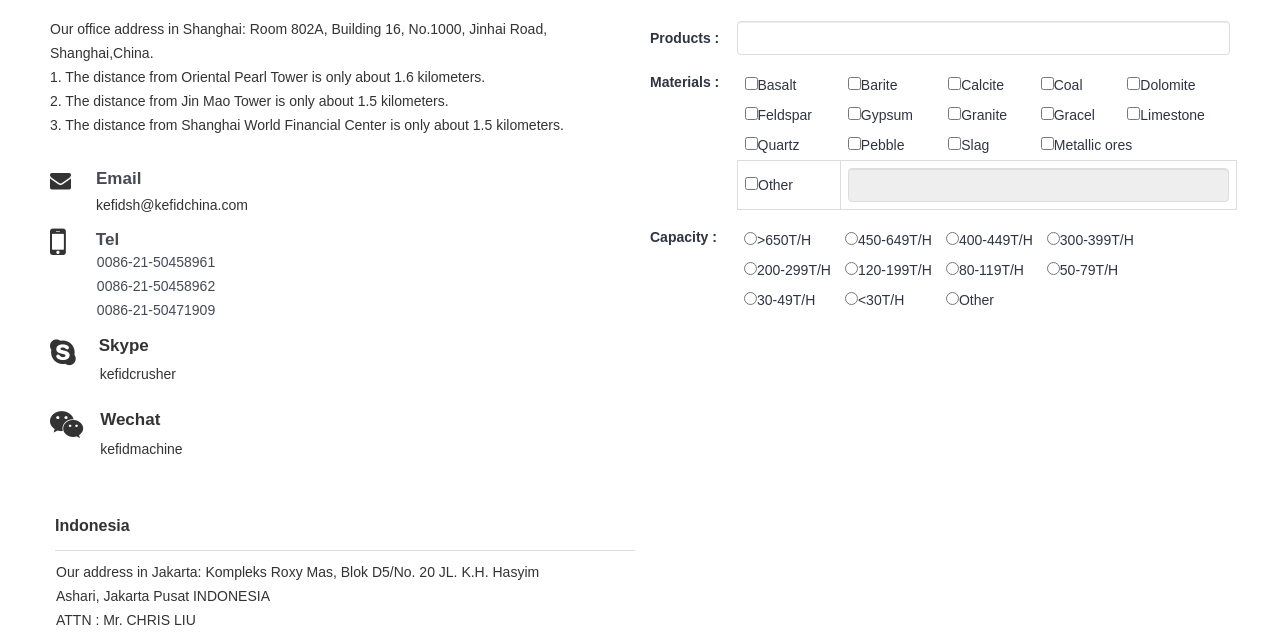
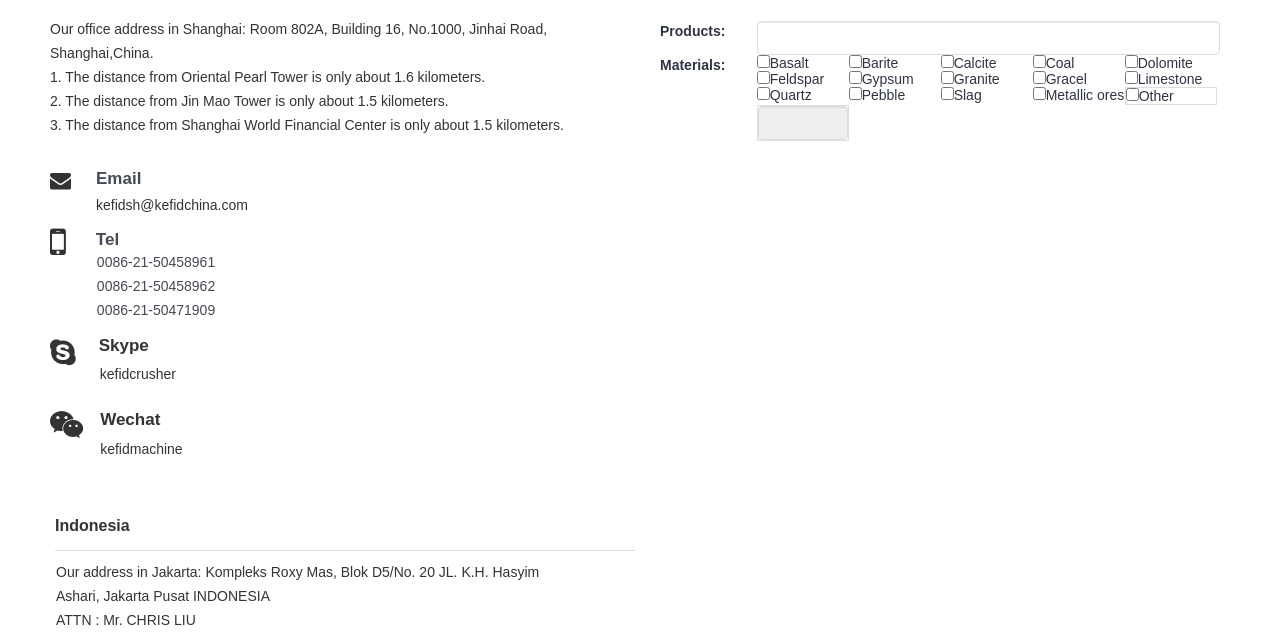
Before and after one commit to ssssyouxi/kefidchina, a plain HTML site: page contact_index.html in a window 1280 px wide. Shown: the part 299-931 px from the top of the page. Drawn offline with Linux system fonts and the light colour scheme.

Commit message:
about 修改

```diff
--- a/contact_index.html
+++ b/contact_index.html
@@ -31,7 +31,8 @@
 			</a>
 		</div>
 	</header>
-	<nav class="container  doc-naver line ">
+	<nav class="container  doc-naver">
+		<div class="line">
 		<div class="xs3 xm3 xb3">
 			<img src="img/public/kefid.png" height="35" width="150">
 			<button class="button icon-navicon margin-top float-right" id="but" data-target="#nav-link1">
@@ -48,6 +49,7 @@
 				<li><a href="#">About Kefid</a></li>
 				<li><a href="#">Contact Us</a></li>
 			</ul>
+		</div>
 		</div>
 	</nav>
 	<div class="nb-d ">
@@ -112,76 +114,72 @@
 				<div class="contact_s2">
 					<p>Contact us now if you have any question about our company and products. Any of your enquiry and suggestion will be highly appreciated.</p>
 				</div>
-				<div class="contact_form">
-					<form method="post" action="#" class="form-x">
+				<div class="contact_form line">
+					<form method="post" action="#" >
 						<div class="form-group">
-							<div class="label">
-								<label class="float-left">Products :</label>
+							<div class="label xm2">
+								<label class="">Products:</label>
 							</div>
-							<div class="field">
+							<div class="field xm10">
 								<input type="text" class="input"/>
 							</div>
 						</div>
 						<div class="form-group">
-							<div class="label">
-								<label class="float-left contact_m">Materials :</label>
+							<div class="label xm2">
+								<label class="">Materials:</label>
 							</div>
-							<div class="field contact_mat">
-							<table >
-								<tr>
-									<td><label><input type="checkbox">Basalt</label></td>
-									<td><label><input type="checkbox">Barite</label></td>
-									<td><label><input type="checkbox">Calcite</label></td>
-									<td><label><input type="checkbox">Coal</label></td>
-									<td><label><input type="checkbox">Dolomite</label></td>
-								</tr>
-								<tr>
-									<td><label><input type="checkbox">Feldspar</label></td>
-									<td><label><input type="checkbox">Gypsum</label></td>
-									<td><label><input type="checkbox">Granite</label></td>
-									<td><label><input type="checkbox">Gracel</label></td>
-									<td><label><input type="checkbox">Limestone</label></td>
-								</tr>
-								<tr>
-									<td><label><input type="checkbox">Quartz</label></td>
-									<td><label><input type="checkbox">Pebble</label></td>
-									<td><label><input type="checkbox">Slag</label></td>
-									<td colspan="2"><label><input type="checkbox">Metallic ores</label></td>
-								</tr>
-								<tr class="border">
-									<td class="border" valign="middle"><label><input id="contact_che" type="checkbox" />Other</label></td>
-									<td colspan="4" class="border contact_inp_4"><input  disabled="disabled" id="contact_inp" type="text" class="input" /></td>
-								</tr>
-								</table>
+							<div class="field xm10">
+							<ul class="contact_mat line">
+									<li><label><input type="checkbox">Basalt</label></li>
+									<li><label><input type="checkbox">Barite</label></li>
+									<li><label><input type="checkbox">Calcite</label></li>
+									<li><label><input type="checkbox">Coal</label></li>
+									<li><label><input type="checkbox">Dolomite</label></li>
+
+									<li><label><input type="checkbox">Feldspar</label></li>
+									<li><label><input type="checkbox">Gypsum</label></li>
+									<li><label><input type="checkbox">Granite</label></li>
+									<li><label><input type="checkbox">Gracel</label></li>
+									<li><label><input type="checkbox">Limestone</label></li>
+
+									<li><label><input type="checkbox">Quartz</label></li>
+									<li><label><input type="checkbox">Pebble</label></li>
+									<li><label><input type="checkbox">Slag</label></li>
+									<li  id="contact_mat_met"><label><input type="checkbox">Metallic ores</label></li>
+
+									<li class="border" valign="middle"><label><input id="contact_che" type="checkbox" />Other</label></li>
+									<li class="border contact_inp_4"><input  disabled="disabled" id="contact_inp" type="text" class="input" /></li>
+
+								</ul>
 							</div>
 						</div>
-						<div class="form-group">
+						<!--<div class="form-group">
 							<div class="label">
 								<label class="float-left">Capacity :</label>
 							</div>
 							<div class="field contact_cap">
 								<table>
 									<tr>
-										<td><label><input name="pintuer" type="radio"/>>650T/H</label></td>
-										<td><label><input name="pintuer" type="radio"/>450-649T/H</label></td>
-										<td><label><input name="pintuer" type="radio"/>400-449T/H</label></td>
-										<td><label><input name="pintuer" type="radio"/>300-399T/H</label></td>
+										<li><label><input name="pintuer" type="radio"/>>650T/H</label></li>
+										<li><label><input name="pintuer" type="radio"/>450-649T/H</label></li>
+										<li><label><input name="pintuer" type="radio"/>400-449T/H</label></li>
+										<li><label><input name="pintuer" type="radio"/>300-399T/H</label></li>
 									</tr>
 									<tr>
-										<td><label><input name="pintuer" type="radio"/>200-299T/H</label></td>
-										<td><label><input name="pintuer" type="radio"/>120-199T/H</label></td>
-										<td><label><input name="pintuer" type="radio"/>80-119T/H</label></td>
-										<td><label><input name="pintuer" type="radio"/>50-79T/H</label></td>
+										<li><label><input name="pintuer" type="radio"/>200-299T/H</label></li>
+										<li><label><input name="pintuer" type="radio"/>120-199T/H</label></li>
+										<li><label><input name="pintuer" type="radio"/>80-119T/H</label></li>
+										<li><label><input name="pintuer" type="radio"/>50-79T/H</label></li>
 									</tr>
 									<tr>
-										<td><label><input name="pintuer" type="radio"/>30-49T/H</label></td>
-										<td><label><input name="pintuer" type="radio"/><30T/H</label></td>
-										<td><label><input name="pintuer" type="radio"/>Other</label></td>
-										<td>&nbsp;</td>
+										<li><label><input name="pintuer" type="radio"/>30-49T/H</label></li>
+										<li><label><input name="pintuer" type="radio"/><30T/H</label></li>
+										<li><label><input name="pintuer" type="radio"/>Other</label></li>
+										<li>&nbsp;</li>
 									</tr>
 								</table>
 							</div>
-						</div>
+						</div>-->
 					</form>
 				</div>
 			</section>
--- a/css/contact.css
+++ b/css/contact.css
@@ -86,14 +86,16 @@ article div div b{
 	margin-bottom: 25px;
 }
 */
+/*.contact_mat table{
+	width:500px;
+}*/
+/*
 .contact_mat table tr td{
 	padding:7px;
 	margin:0;
-}
-/*.contact_mat table{
-	width:500px;
 }*/
-.contact_mat{
+
+/*.contact_mat{
 	padding-top: 5px;
 }
 
@@ -101,11 +103,17 @@ article div div b{
 	padding:7px;
 	margin:0;
 }
-/*.contact_mat table{
-	width:500px;
-}*/
+
 .contact_cap{
 	padding-top: 5px;
+}*/
+.contact_mat li {
+	padding:0;
+	width:92px;
+	float:left;
+}
+.contact_mat #contant_mat_met{
+	width:110px;
 }
 @media(min-width: 760px){
 	.contact_mat table{
```
